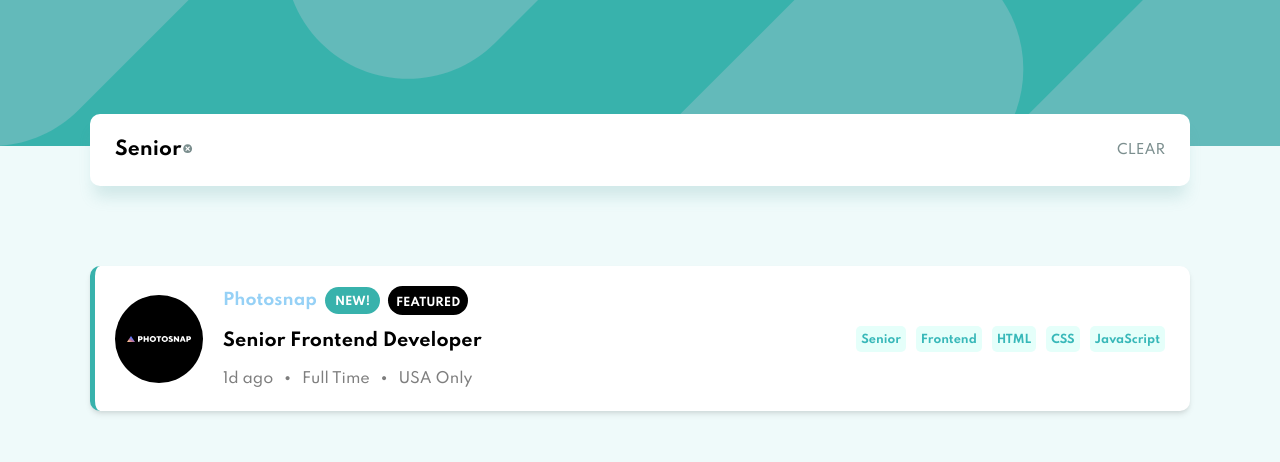
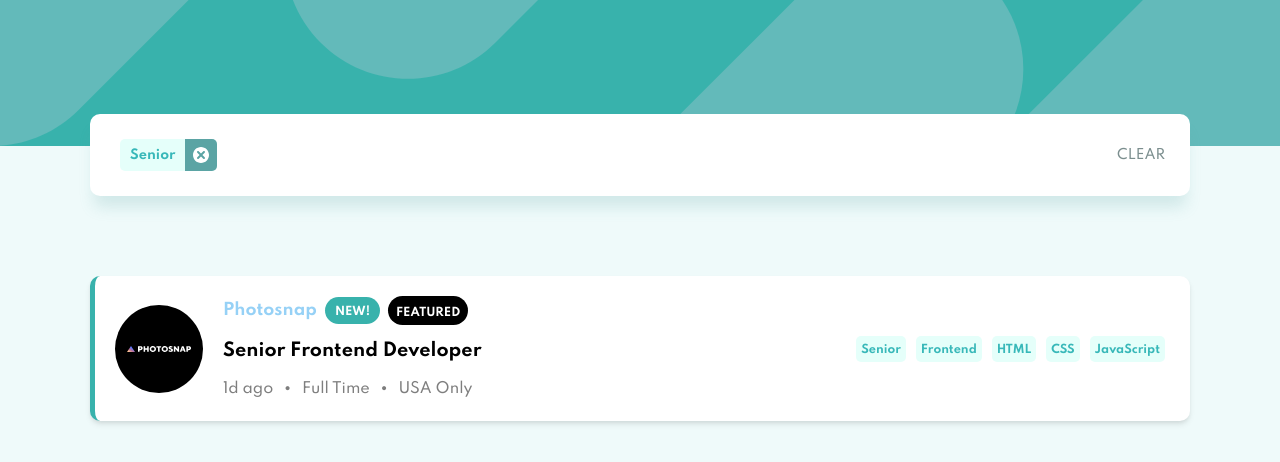
Before and after one commit to JEKO10/Job-Listing, a React (Create React App) app: page / in a window 1280 px wide. Both pictures are taken after a click on the element "Senior". Shown: the top 462 px of the page. Built offline with nearby package versions, Linux system fonts and the light colour scheme.

Commit message:
css finished for tags in search bar

```diff
--- a/src/component/Jobs.jsx
+++ b/src/component/Jobs.jsx
@@ -3,7 +3,7 @@ import data from "./data.json";
 import SingleJob from "./SingleJob";
 
 function Jobs({ handleFilters, filters }) {
-  let filterJobs = (jobTags, filters) =>
+  const filterJobs = (jobTags, filters) =>
     filters.every((value) => jobTags.includes(value));
 
   return (
@@ -15,7 +15,11 @@ function Jobs({ handleFilters, filters }) {
         return (
           filterJobs(jobTags, filters) && (
             <div key={job.id}>
-              <SingleJob job={job} handleFilters={handleFilters} />
+              <SingleJob
+                job={job}
+                handleFilters={handleFilters}
+                jobTags={jobTags}
+              />
             </div>
           )
         );
--- a/src/component/Search.jsx
+++ b/src/component/Search.jsx
@@ -5,7 +5,7 @@ function Search({ filters, clearAll, clearFilter }) {
   return (
     <section>
       <div className="searchBar">
-        <div>
+        <div className="tagsContainer">
           {filters.map((tag, index) => {
             return (
               <h3 key={index} className="filterTag">
--- a/src/component/SingleJob.jsx
+++ b/src/component/SingleJob.jsx
@@ -1,8 +1,4 @@
-function SingleJob({ job, handleFilters }) {
-  const { tools, languages, level, role } = job;
-
-  const jobTags = [level, role, ...languages, ...tools];
-
+function SingleJob({ job, handleFilters, jobTags }) {
   return (
     <div className={`job ${job.featured ? "featured" : ""}`}>
       <div>
--- a/src/index.css
+++ b/src/index.css
@@ -46,6 +46,40 @@ header img {
 .searchBar button:hover {
   text-decoration: underline;
   color: #000;
+}
+
+.tagsContainer {
+  display: flex;
+  justify-content: center;
+  align-items: center;
+}
+
+.searchBar h3 {
+  display: flex;
+  justify-content: center;
+  align-items: center;
+  color: #38b8b9;
+  background-color: #e5fffa;
+  padding-left: 10px;
+  font-size: 0.8rem;
+  margin: 0 5px;
+  border-radius: 5px;
+  cursor: pointer;
+}
+
+.searchBar h3 button {
+  background-color: #5ba4a4;
+  color: #fff;
+  font-size: 1.5rem;
+  display: flex;
+  justify-content: center;
+  align-items: center;
+  width: 32px;
+  height: 32px;
+  margin-left: 10px;
+  border-radius: 0 5px 5px 0;
+  cursor: pointer;
+  transition: all 500ms ease;
 }
 
 .jobs {
```
